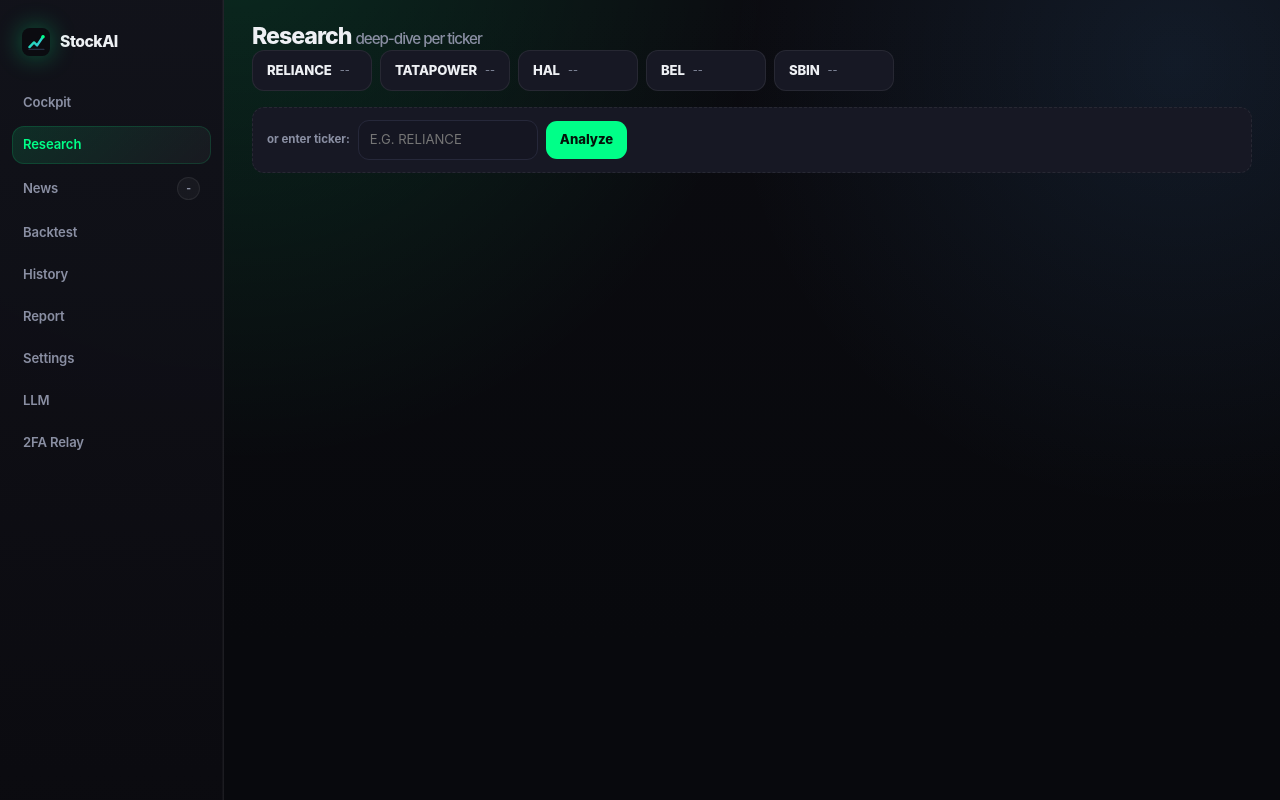
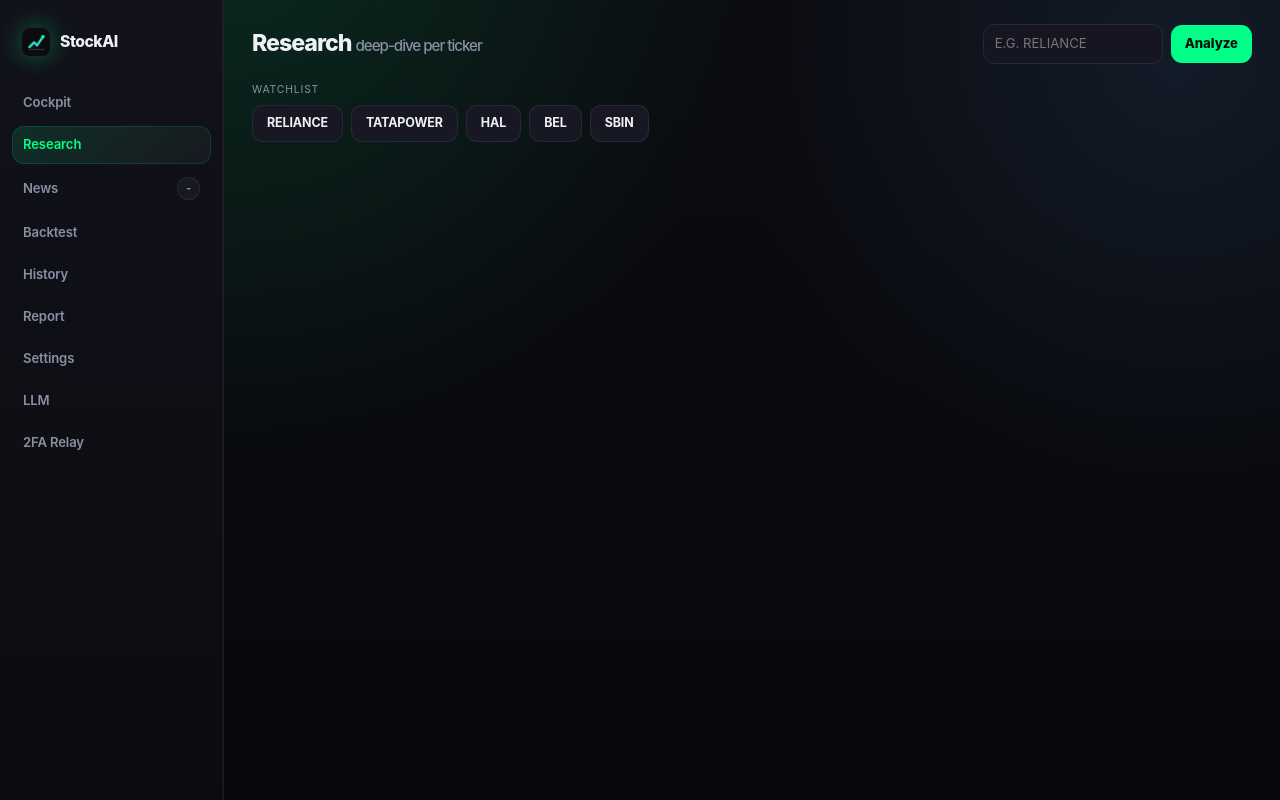
Before and after one commit to UmairBaig8/StockAI, a FastAPI app: page /research in a window 1280 px wide. Run offline with FastAPI, Linux system fonts and the light colour scheme; data that the repository does not hold is empty; parts of the project's set-up code (start-up, migrations or seed data) failed here and were passed over; some libraries are stand-ins or nearby versions.

Commit message:
fix: research — header toolbar restored, clean ticker chips without dummy prices

```diff
--- a/app/templates/research.html
+++ b/app/templates/research.html
@@ -1,25 +1,25 @@
 {% block content %}
 <style>
   .section b{color:var(--fg)}
-  .ticker-chips{display:flex;gap:8px;flex-wrap:wrap;margin-bottom:16px}
-  .ticker-chip{display:flex;align-items:center;gap:8px;padding:10px 14px;background:var(--surface-2);border:1px solid var(--border-soft);border-radius:12px;cursor:pointer;transition:all .18s var(--ease);min-width:120px}
+  .ticker-chips{display:flex;gap:8px;flex-wrap:wrap;margin:6px 0 18px}
+  .ticker-chip{padding:8px 14px;background:var(--surface-2);border:1px solid var(--border-soft);border-radius:11px;cursor:pointer;font-weight:700;font-size:0.78rem;color:var(--fg);transition:all .18s var(--ease);letter-spacing:-0.01em}
   .ticker-chip:hover{transform:translateY(-1px);border-color:var(--accent);box-shadow:0 0 0 1px rgba(0,255,136,0.18)}
-  .ticker-chip .sym{font-weight:800;font-size:0.82rem;color:var(--fg);letter-spacing:-0.01em}
-  .ticker-chip .price{font-size:0.68rem;color:var(--muted)}
-  .ticker-chip .chg{font-size:0.68rem;font-weight:700}
-  .inline-search{display:flex;gap:8px;align-items:center;padding:12px 14px;background:var(--surface-2);border:1px dashed var(--border-soft);border-radius:12px;margin-bottom:16px}
-  .inline-search label{font-size:0.72rem;color:var(--muted);white-space:nowrap;margin:0}
+  .ticker-chips-label{font-size:0.65rem;color:var(--muted);text-transform:uppercase;letter-spacing:0.08em;margin-bottom:8px}
 </style>
 
-<h1>Research <span class="muted">deep-dive per ticker</span></h1>
+<header>
+  <h1>Research <span class="muted">deep-dive per ticker</span></h1>
+  <div style="display:flex;gap:8px;align-items:center">
+    <input type="text" id="ticker-input" placeholder="e.g. RELIANCE" aria-label="Ticker" style="text-transform:uppercase;width:180px" onkeydown="if(event.key==='Enter')analyze()">
+    <button onclick="analyze()" aria-label="Analyze ticker">Analyze</button>
+  </div>
+</header>
+
+<div class="ticker-chips-label">Watchlist</div>
 <div class="ticker-chips" id="ticker-chips">
-  <div class="loading" style="padding:12px 16px">Loading watchlist...</div>
+  <span class="muted" style="font-size:0.72rem">Loading...</span>
 </div>
-<div class="inline-search">
-  <label>or enter ticker:</label>
-  <input type="text" id="ticker-input" placeholder="e.g. RELIANCE" aria-label="Ticker" style="text-transform:uppercase;width:180px" onkeydown="if(event.key==='Enter')analyze()">
-  <button onclick="analyze()" aria-label="Analyze ticker">Analyze</button>
-</div>
+
 <div id="results"></div>
 {% endblock %}
 <script>
@@ -44,26 +44,8 @@ async function loadWatchlist(){
     const r=await fetch('/api/v1/settings');
     const cfg=await r.json();
     const tickers=(cfg.tickers||'RELIANCE.NS,TCS.NS,INFY.NS,HDFCBANK.NS,ICICIBANK.NS').split(',').map(t=>t.trim().replace('.NS','')).filter(Boolean);
-    chips.innerHTML=tickers.map(t=>`<div class="ticker-chip" onclick="analyze('${t}')"><span class="sym">${t}</span><span class="price">--</span></div>`).join('');
-    fetchPrices(tickers);
+    chips.innerHTML=tickers.map(t=>`<div class="ticker-chip" onclick="analyze('${t}')">${t}</div>`).join('');
   }catch(e){chips.innerHTML='<span class="muted">Could not load watchlist</span>'}
-}
-
-async function fetchPrices(tickers){
-  try{
-    const r=await fetch('/api/v1/dash');
-    const d=await r.json();
-    const mkt=d.market||{};
-    document.querySelectorAll('.ticker-chip').forEach(chip=>{
-      const sym=chip.querySelector('.sym').textContent;
-      const q=mkt[sym+'.NS']||mkt[sym];
-      if(q){
-        const ch=((q.last_price-q.bid)/q.bid*100).toFixed(2);
-        chip.querySelector('.price').textContent='₹'+q.last_price.toFixed(1);
-        chip.querySelector('.price').insertAdjacentHTML('afterend',`<span class="chg" style="color:${ch>=0?'var(--accent)':'var(--err)'}">${ch>=0?'+':''}${ch}%</span>`);
-      }
-    });
-  }catch(e){}
 }
 
 function render(ticker,ind,news,opt){
```
